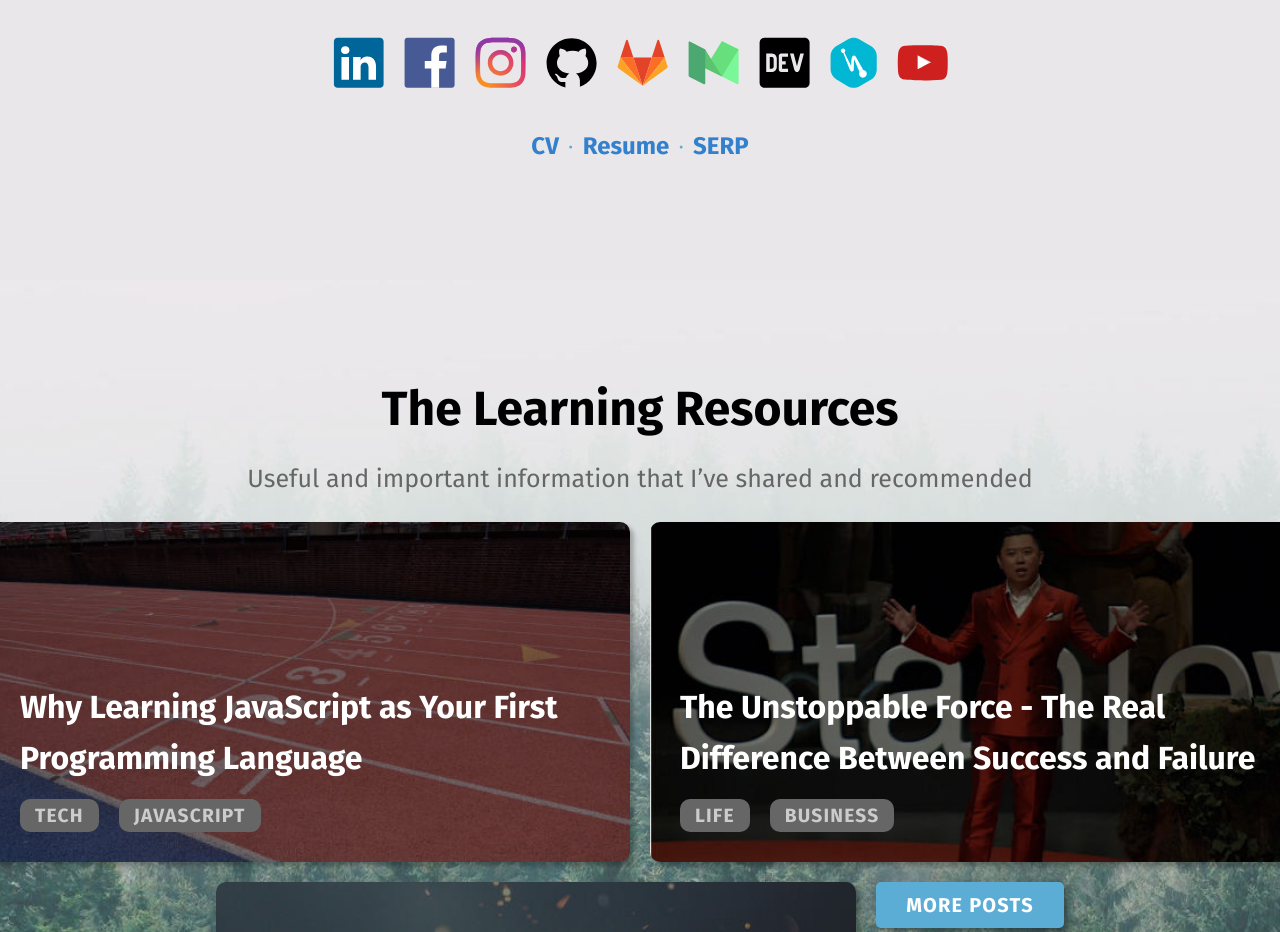
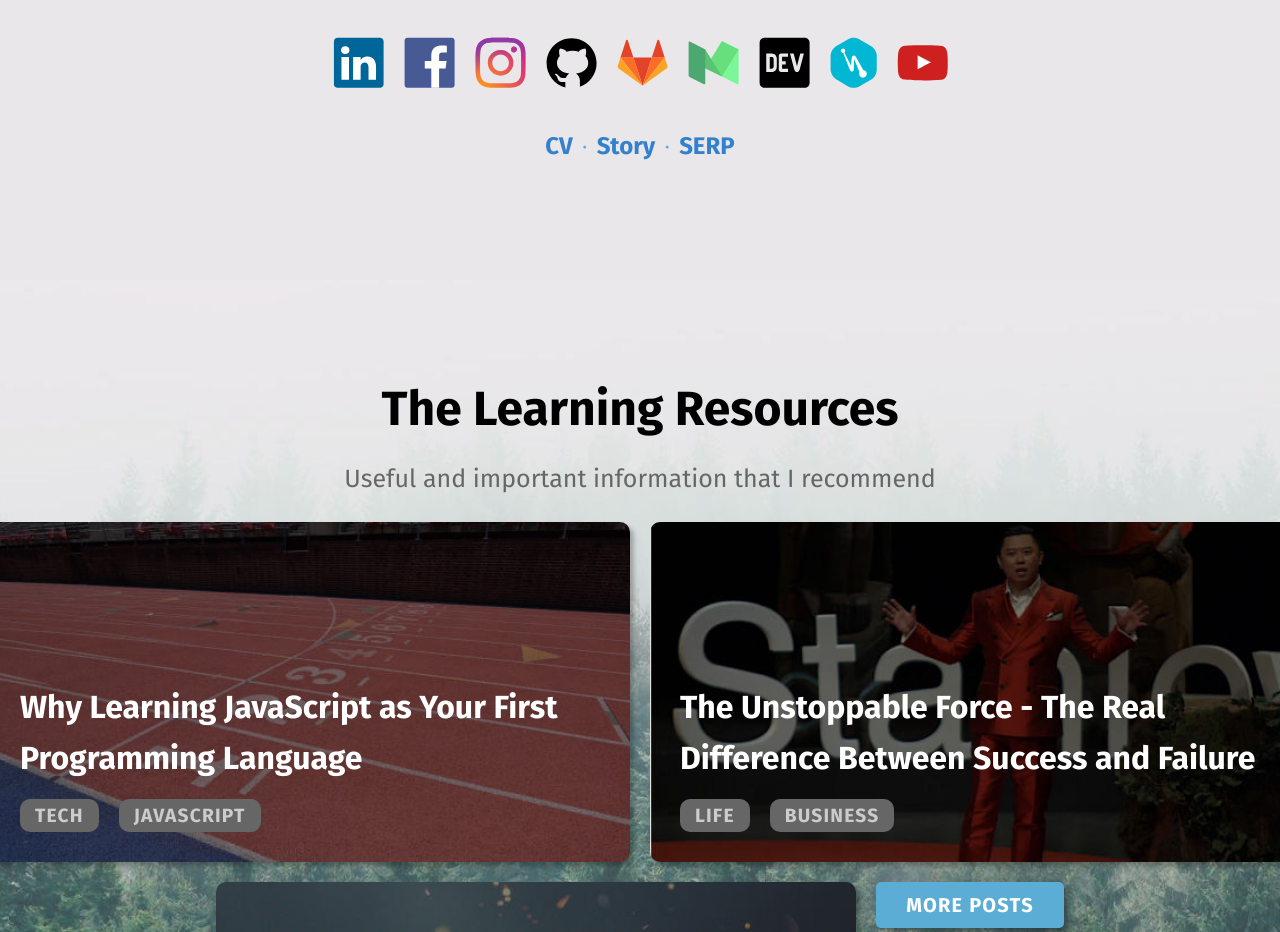
Before and after one commit to mhaidarhanif/mhaidarhanif-web-gatsby, a React (Create React App) app: page / in a window 1280 px wide. Shown: the part 2087-3019 px from the top of the page. Built offline with nearby package versions, Linux system fonts and the light colour scheme; a web font is replaced by a local one.

Commit message:
Fix minor UI/UX on posts and links

```diff
--- a/src/components/DocumentLinks.js
+++ b/src/components/DocumentLinks.js
@@ -26,17 +26,19 @@ const Span = styled.span`
 const DocumentLinks = () => {
   return (
     <StyledDocumentLinks>
-      <Anchor href="">
-        <DocumentLink>CV</DocumentLink>
-      </Anchor>
+      <DocumentLink>
+        <Anchor href="https://stackoverflow.com/cv/mhaidarh">CV</Anchor>
+      </DocumentLink>
       <Span> · </Span>
-      <Anchor href="">
-        <DocumentLink>Resume</DocumentLink>
-      </Anchor>
+      <DocumentLink>
+        <Anchor href="https://stackoverflow.com/story/mhaidarh">Story</Anchor>
+      </DocumentLink>
       <Span> · </Span>
-      <Anchor href="https://www.google.com/search?q=M+Haidar+Hanif">
-        <DocumentLink>SERP</DocumentLink>
-      </Anchor>
+      <DocumentLink>
+        <Anchor href="https://www.google.com/search?q=M+Haidar+Hanif">
+          SERP
+        </Anchor>
+      </DocumentLink>
     </StyledDocumentLinks>
   )
 }
--- a/src/components/SectionPost.js
+++ b/src/components/SectionPost.js
@@ -22,7 +22,7 @@ const SectionPost = props => {
     min-height: 1200px;
   `
 
-  const ContentList = styled.div`
+  const ContentDivider = styled.div`
     display: flex;
     justify-content: center;
     width: 1400px;
@@ -33,11 +33,11 @@ const SectionPost = props => {
       <PostContent>
         <ContentHeading
           title="The Learning Resources"
-          subtitle="Useful and important information that I’ve shared and recommended"
+          subtitle="Useful and important information that I recommend"
         />
-        <ContentList>
+        <ContentDivider>
           <Thumbnails />
-        </ContentList>
+        </ContentDivider>
       </PostContent>
     </Section>
   )
--- a/src/components/Thumbnail.js
+++ b/src/components/Thumbnail.js
@@ -3,13 +3,13 @@ import styled from '@emotion/styled'
 
 import colors from '../styles/colors.json'
 
-const Thumbnail = ({ image, title, tags }) => {
+const Thumbnail = ({ post }) => {
   const ThumbnailLink = styled.a``
 
   const StyledThumbnail = styled.div`
     box-shadow: 4px 4px 4px hsla(0, 0%, 0%, 0.25);
     align-items: flex-end;
-    background-image: url(${image});
+    background-image: url(${post.image});
     background-repeat: no-repeat;
     background-size: cover;
     border-radius: 10px;
@@ -53,17 +53,13 @@ const Thumbnail = ({ image, title, tags }) => {
   `
 
   return (
-    <ThumbnailLink href="https://google.com">
+    <ThumbnailLink href={post.url} target="_blank">
       <StyledThumbnail>
         <ThumbnailContent>
-          <ThumbnailTitle>{title}</ThumbnailTitle>
+          <ThumbnailTitle>{post.title}</ThumbnailTitle>
           <ThumbnailTags>
-            {tags.map((tag, index) => {
-              return (
-                <ThumbnailTag key={index} href="">
-                  {tag}
-                </ThumbnailTag>
-              )
+            {post.tags.map((tag, index) => {
+              return <ThumbnailTag key={index}>{tag}</ThumbnailTag>
             })}
           </ThumbnailTags>
         </ThumbnailContent>
--- a/src/components/Thumbnails.js
+++ b/src/components/Thumbnails.js
@@ -20,14 +20,7 @@ const Thumbnails = () => {
   return (
     <StyledThumbnails>
       {posts.map((post, index) => {
-        return (
-          <Thumbnail
-            key={index}
-            image={post.image}
-            title={post.title}
-            tags={post.tags}
-          />
-        )
+        return <Thumbnail key={index} post={post} />
       })}
       <More>
         <Button shadow color="cyan">
--- a/src/data/posts.json
+++ b/src/data/posts.json
@@ -2,16 +2,19 @@
   {
     "title": "Why Learning JavaScript as Your First Programming Language",
     "tags": ["tech", "javascript"],
-    "image": "/images/why-learning-javascript.jpg"
+    "image": "/images/why-learning-javascript.jpg",
+    "url": "https://freecodecamp.org/news/what-programming-language-should-i-learn-first-19a33b0a467d"
   },
   {
     "title": "The Unstoppable Force - The Real Difference Between Success and Failure",
     "tags": ["life", "business"],
-    "image": "/images/the-unstoppable-force.jpg"
+    "image": "/images/the-unstoppable-force.jpg",
+    "url": "https://youtu.be/C5dyGh3oMVQ"
   },
   {
     "title": "The Best Learning Websites for All Developers in 2019",
     "tags": ["tech", "website"],
-    "image": "/images/best-learning-website-developers.jpg"
+    "image": "/images/best-learning-website-developers.jpg",
+    "url": "https://developerdrive.com/best-places-learn-how-to-code"
   }
 ]
```
